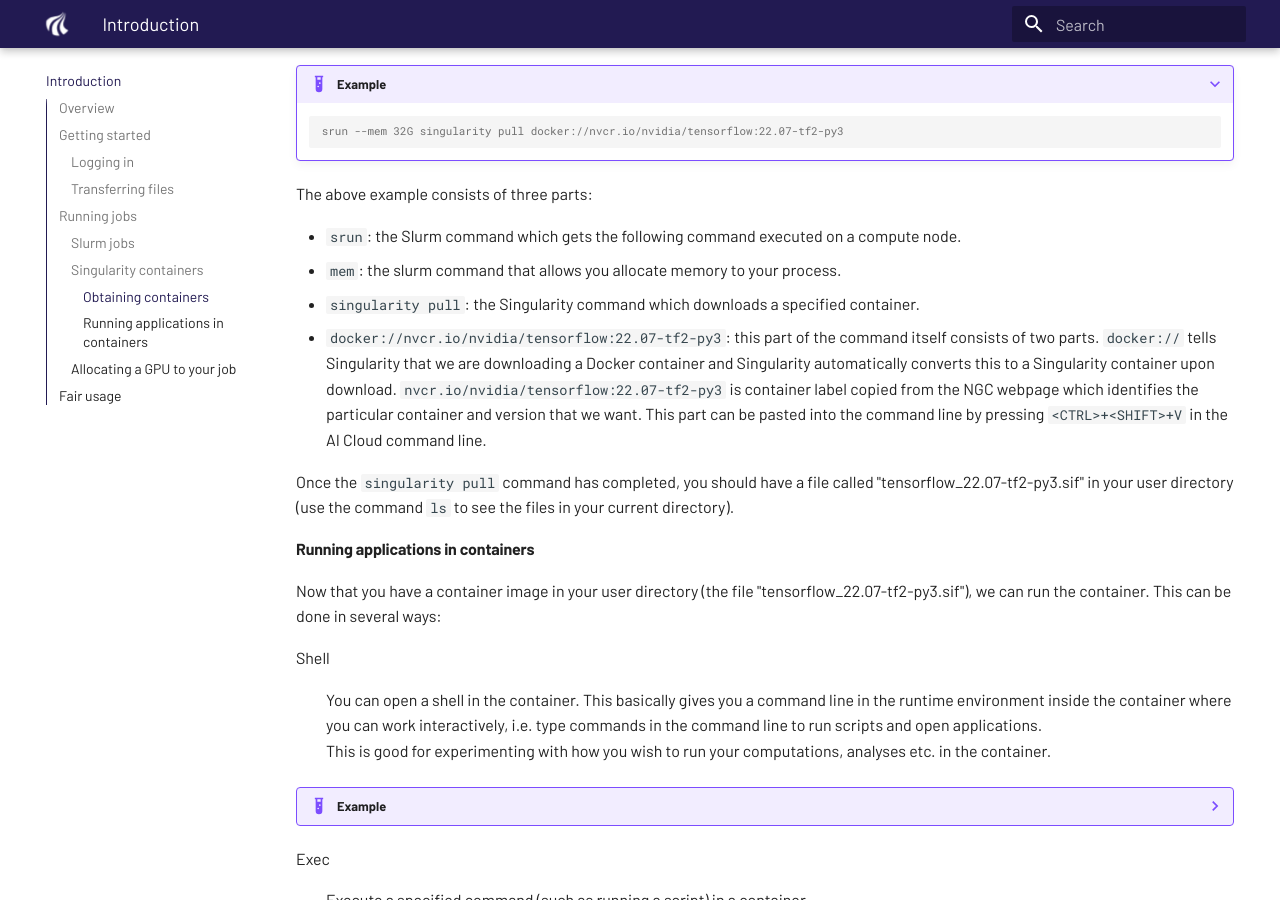
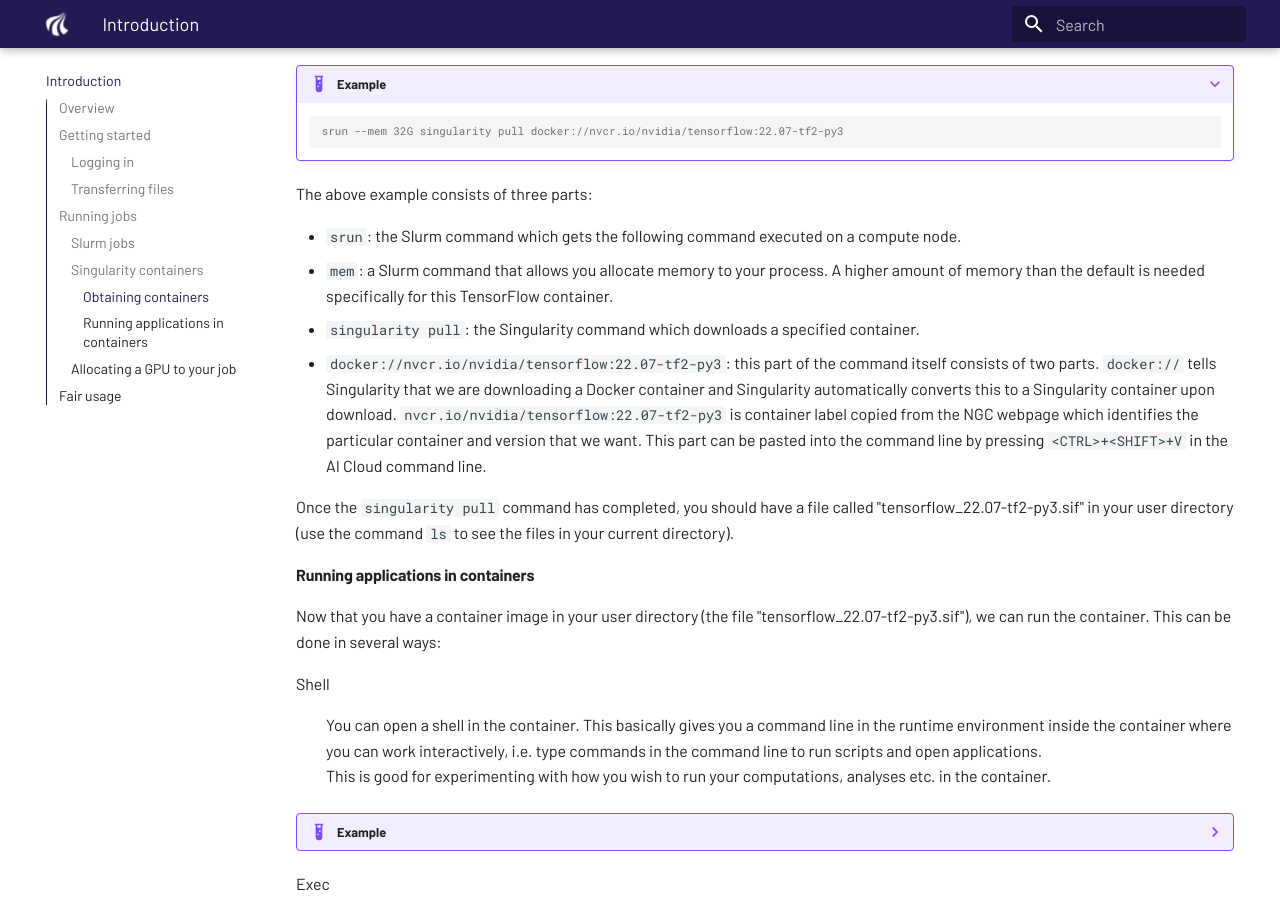
Before and after one commit to aau-claaudia/aicloud-docs, an MkDocs documentation site: the page built from docs/introduction.md, in a window 1280 px wide and 900 px high, scrolled down 5791 px. Built offline with MkDocs 1.6.1 and Material for MkDocs 9.7.7, drawn with Linux system fonts in a browser that asks for light colours.

Commit message:
Minor addition to "--mem" option

```diff
--- a/docs/introduction.md
+++ b/docs/introduction.md
@@ -265,7 +265,7 @@ The above example consists of three parts:
 
 - `srun`: the Slurm command which gets the following command executed
   on a compute node.
-- `mem`: the slurm command that allows you allocate memory to your process.
+- `mem`: a Slurm command that allows you allocate memory to your process. A higher amount of memory than the default is needed specifically for this TensorFlow container.
 - `singularity pull`: the Singularity command which downloads a
   specified container.
 - `docker://nvcr.io/nvidia/tensorflow:22.07-tf2-py3`: this part of the
```
